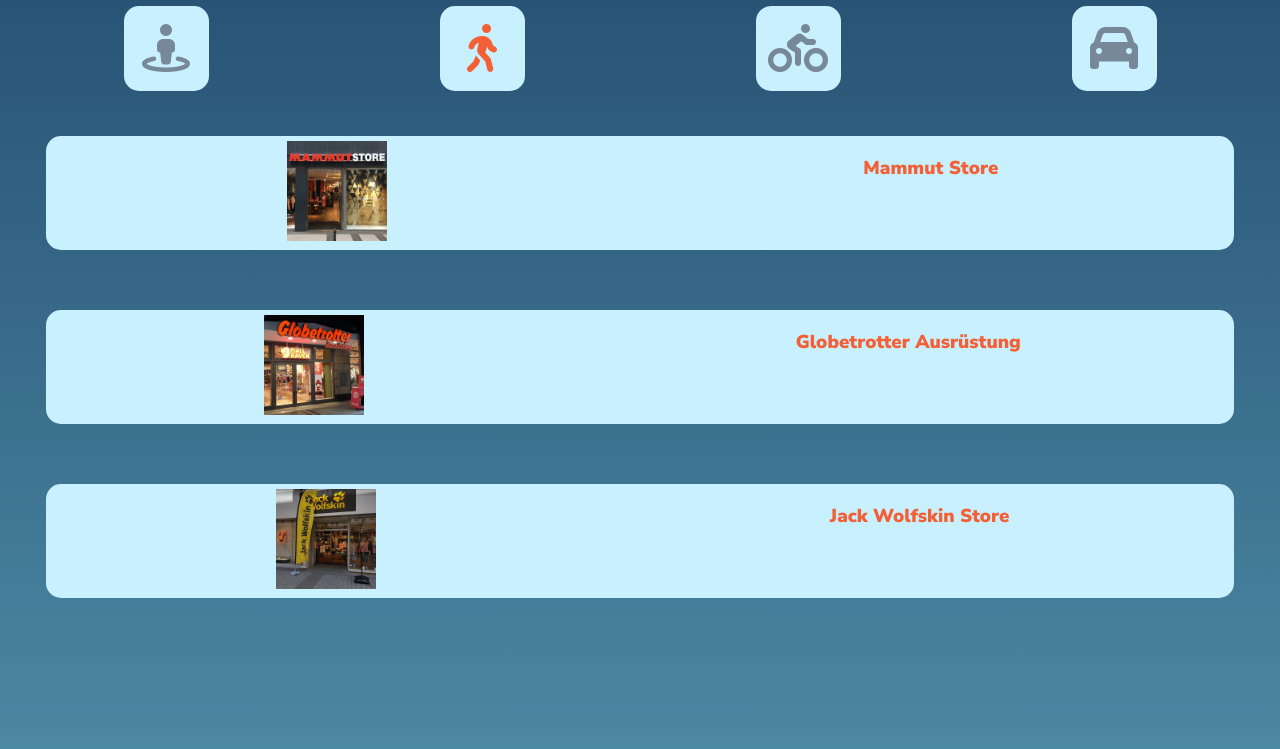
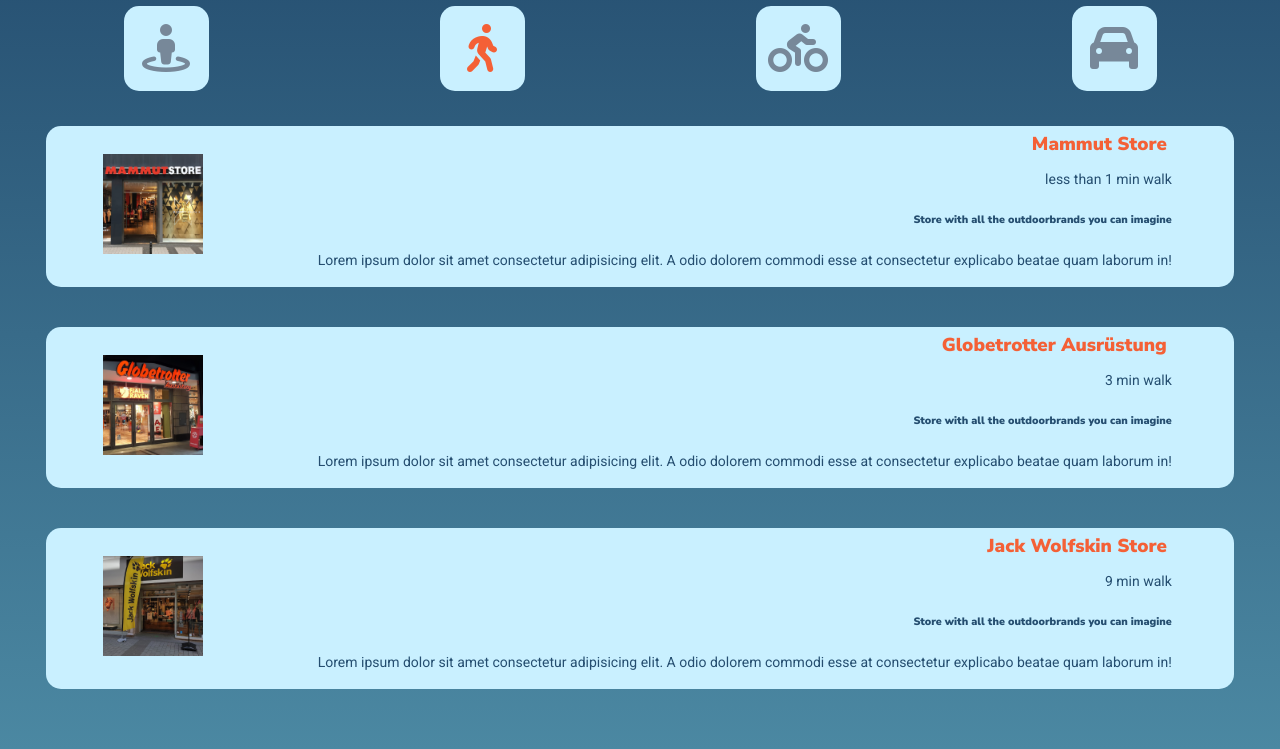
Before and after one commit to sascharissling/around-spaces-css, a website built with Parcel: page index.html in a window 1280 px wide. Shown: the part 80-829 px from the top of the page. Built offline with nearby package versions, Linux system fonts and the light colour scheme.

Commit message:
add package j.son

```diff
--- a/index.html
+++ b/index.html
@@ -17,7 +17,7 @@
   </head>
 
   <body>
-    <h1><wrap>winter gear</wrap> around you</h1>
+    <h1><wrap>winter gear</wrap> near you</h1>
     <main>
       <div id="icons">
         <div id="iconbox" class="iconbox-1">
@@ -37,8 +37,15 @@
           <div class="shop-image">
             <img src="images/mammut.png" alt="mammut store" width="100px" />
           </div>
-          <div>
+          <div class="content__description">
             <h3>Mammut Store</h3>
+            <p>less than 1 min walk</p>
+            <h6>Store with all the outdoorbrands you can imagine</h6>
+            <p>
+              Lorem ipsum dolor sit amet consectetur adipisicing elit. A odio
+              dolorem commodi esse at consectetur explicabo beatae quam laborum
+              in!
+            </p>
           </div>
         </div>
         <div class="box">
@@ -49,21 +56,32 @@
               width="100px"
             />
           </div>
-          <div>
+          <div class="content__description">
             <h3>Globetrotter Ausrüstung</h3>
+            <p>3 min walk</p>
+            <h6>Store with all the outdoorbrands you can imagine</h6>
+            <p>
+              Lorem ipsum dolor sit amet consectetur adipisicing elit. A odio
+              dolorem commodi esse at consectetur explicabo beatae quam laborum
+              in!
+            </p>
           </div>
         </div>
         <div class="box">
           <div class="shop-image">
             <img src="images/wolfskin.png" alt="mammut store" width="100px" />
           </div>
-          <div>
+          <div class="content__description">
             <h3>Jack Wolfskin Store</h3>
+            <p>9 min walk</p>
+            <h6>Store with all the outdoorbrands you can imagine</h6>
+            <p>
+              Lorem ipsum dolor sit amet consectetur adipisicing elit. A odio
+              dolorem commodi esse at consectetur explicabo beatae quam laborum
+              in!
+            </p>
           </div>
         </div>
-
-        <div class="box"></div>
-        <div class="box"></div>
       </div>
     </main>
   </body>
--- a/style.css
+++ b/style.css
@@ -3,6 +3,14 @@
 *::after {
   box-sizing: border-box;
 }
+
+/*
+#c9F0FF - Diamond
+#4B88A2 - Rackley
+#002642 - Oxford Blue
+#254E70 - Dark Slate gray
+#F46036 - Portland Orange
+*/
 
 body {
   background: linear-gradient(
@@ -48,11 +56,17 @@
   width: 94%;
   background: #c9f0ff;
   border-radius: 15px;
-  margin: 30px 0px 30px 0px;
+  margin: 20px 0px 20px 0px;
   display: flex;
+  box-shadow: 20px black;
   flex-direction: row;
+  align-items: center;
   align-content: center;
   justify-content: space-around;
+}
+
+.content__description {
+  padding: 5px 10px 5px 5px;
 }
 
 h1 {
@@ -64,16 +78,30 @@
 
 h2 {
   color: #c9f0ff;
-  text-align: center;
   font-family: "Nunito Sans";
   font-weight: 900;
 }
 
 h3 {
   color: #f46036;
-  text-align: center;
   font-family: "Nunito Sans";
   font-weight: 900;
+  text-align: right;
+  margin: 0 auto;
+  padding-right: 5px;
+}
+
+h6 {
+  color: #254e70;
+  font-family: "Nunito Sans";
+  font-weight: 900;
+  text-align: right;
+}
+
+p {
+  color: #254e70;
+  font-family: "Roboto";
+  font-size: 14px;
   text-align: right;
 }
 
```
Also changed, not shown: package.json (added, +22 -0 lines), images/color-pallette.png (added), 2 other files.
